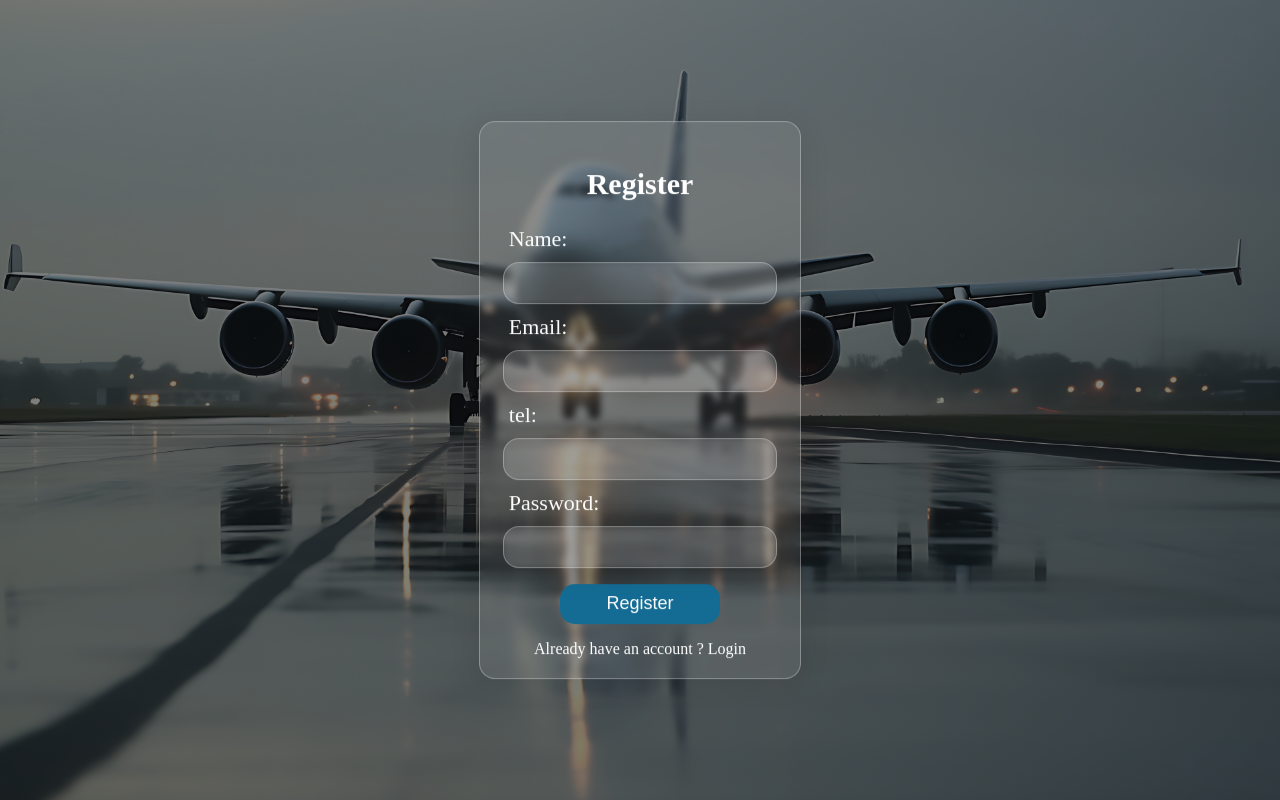
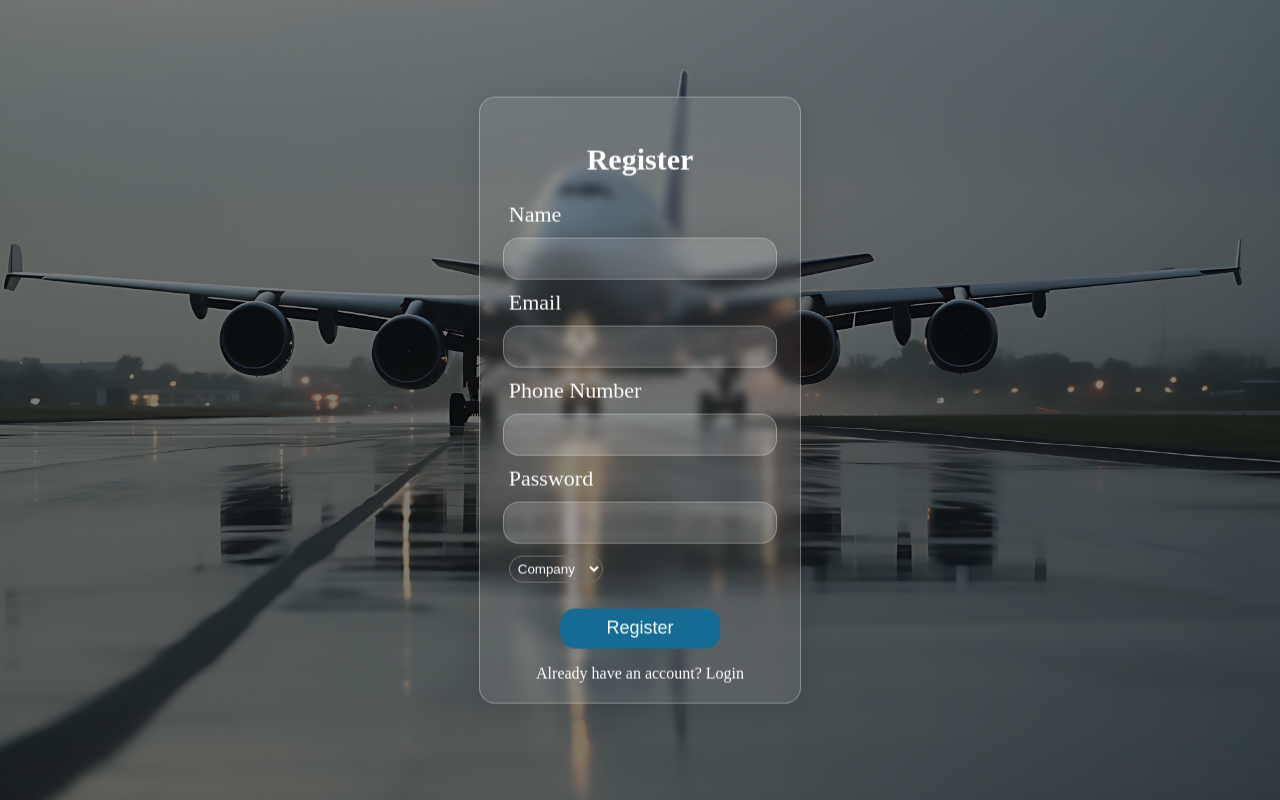
Before and after one commit to amrmustafa02/Flight-Booking, a PHP site: page /features/register/register.ui.php in a window 1280 px wide. Run offline with PHP 8.4, Linux system fonts and the light colour scheme.

Commit message:
edit in register screen

```diff
--- a/features/login/login.back.php
+++ b/features/login/login.back.php
@@ -4,7 +4,6 @@ $err = "";
 if ($_SERVER["REQUEST_METHOD"] == "POST") {
     $email = $_POST['email'];
     $password = $_POST['password'];
-    $hashed_password = md5($password);
 
     // TODO:check user found in database
 
@@ -18,6 +17,5 @@ if ($_SERVER["REQUEST_METHOD"] == "POST") {
     // TODO:set err varaible with error get from database
 
 
-
 }
 ?>
--- a/features/login/login.css
+++ b/features/login/login.css
@@ -22,7 +22,7 @@ body {
     background: rgba(255, 255, 255, 0.09);
     border-radius: 16px;
     box-shadow: 0 4px 30px rgba(0, 0, 0, 0.1);
-    backdrop-filter: blur(3.5px);
+    backdrop-filter: blur(5px);
     border: 1px solid rgba(255, 255, 255, 0.3);
 }
 
--- a/features/register/register.back.php
+++ b/features/register/register.back.php
@@ -5,7 +5,7 @@ if ($_SERVER["REQUEST_METHOD"] == "POST") {
     $email = $_POST['email'];
     $name = $_POST['name'];
     $password = $_POST['password'];
-    $hashed_password = md5($password);
+    $userType = $_POST['userType'];
 
     // TODO:add new user in database
 
@@ -19,6 +19,5 @@ if ($_SERVER["REQUEST_METHOD"] == "POST") {
     // TODO:set err varaible with error get from database
 
 
-
 }
 ?>
--- a/features/register/register.css
+++ b/features/register/register.css
@@ -22,10 +22,9 @@ body {
     background: rgba(255, 255, 255, 0.09);
     border-radius: 16px;
     box-shadow: 0 4px 30px rgba(0, 0, 0, 0.1);
-    backdrop-filter: blur(3.5px);
+    backdrop-filter: blur(5px);
     border: 1px solid rgba(255, 255, 255, 0.3);
 }
-
 
 .login-container label {
     display: block;
@@ -60,9 +59,6 @@ body {
 .login-container input:hover {
     border: 1px solid white;
 }
-
-
-
 
 
 .login-button {
--- a/features/register/register.ui.php
+++ b/features/register/register.ui.php
@@ -5,7 +5,6 @@
     <meta charset="UTF-8">
     <meta name="viewport" content="width=device-width, initial-scale=1.0">
     <link rel="stylesheet" href="register.css">
-
 </head>
 
 <body>
@@ -15,34 +14,42 @@
     <form action="<?php echo htmlspecialchars($_SERVER["PHP_SELF"]); ?>" method="post">
 
 
-
-            <label for="name">Name:</label>
+        <label for="name">Name</label>
         <input type="text" id="name" name="name" required>
 
-            <label for="email">Email:</label>
+        <label for="email">Email</label>
         <input type="email" id="email" name="email" required>
 
-            <label for="name">tel:</label>
-            <input type="text" id="name" name="name" required>
+        <label for="tel">Phone Number</label>
+        <input type="text" id="tel" name="tel" required>
 
+        <label for="password">Password</label>
+        <input type="password" id="password" name="password" required>
 
-            <label for="password">Password:</label>
-            <input type="password" id="password" name="password" required>
+        <div>
+            <label>
+                <select name="userType"
+                        style="background-color: transparent ;color: white ; border-radius: 15px; padding: 4px">
+                    <!-- <option selected disabled>Gander</option> -->
+                    <option style="color: black" selected value="company">Company</option>
+                    <option style="color: black" value="passenger">Passenger</option>
+                </select>
+            </label>
+
+        </div>
 
         <div class="div-button">
             <button class="login-button" type="submit">Register</button>
         </div>
 
-            <a class="register-button" href="../../features/login/login.ui.php">Already have an account ? Login</a>
+        <a class="register-button" href="../../features/login/login.ui.php">Already have an account? Login</a>
 
     </form>
     <?php
-        // Include the PHP file
     include('register.back.php');
     ?>
 
 </div>
-    <!-- Your content goes here -->
 </body>
 
 </html>
```
Also changed, not shown: features/login/login.ui.php (+7 -4 lines), index.php (+2 -11 lines). Lines whose indentation alone changed are shown as unchanged.
